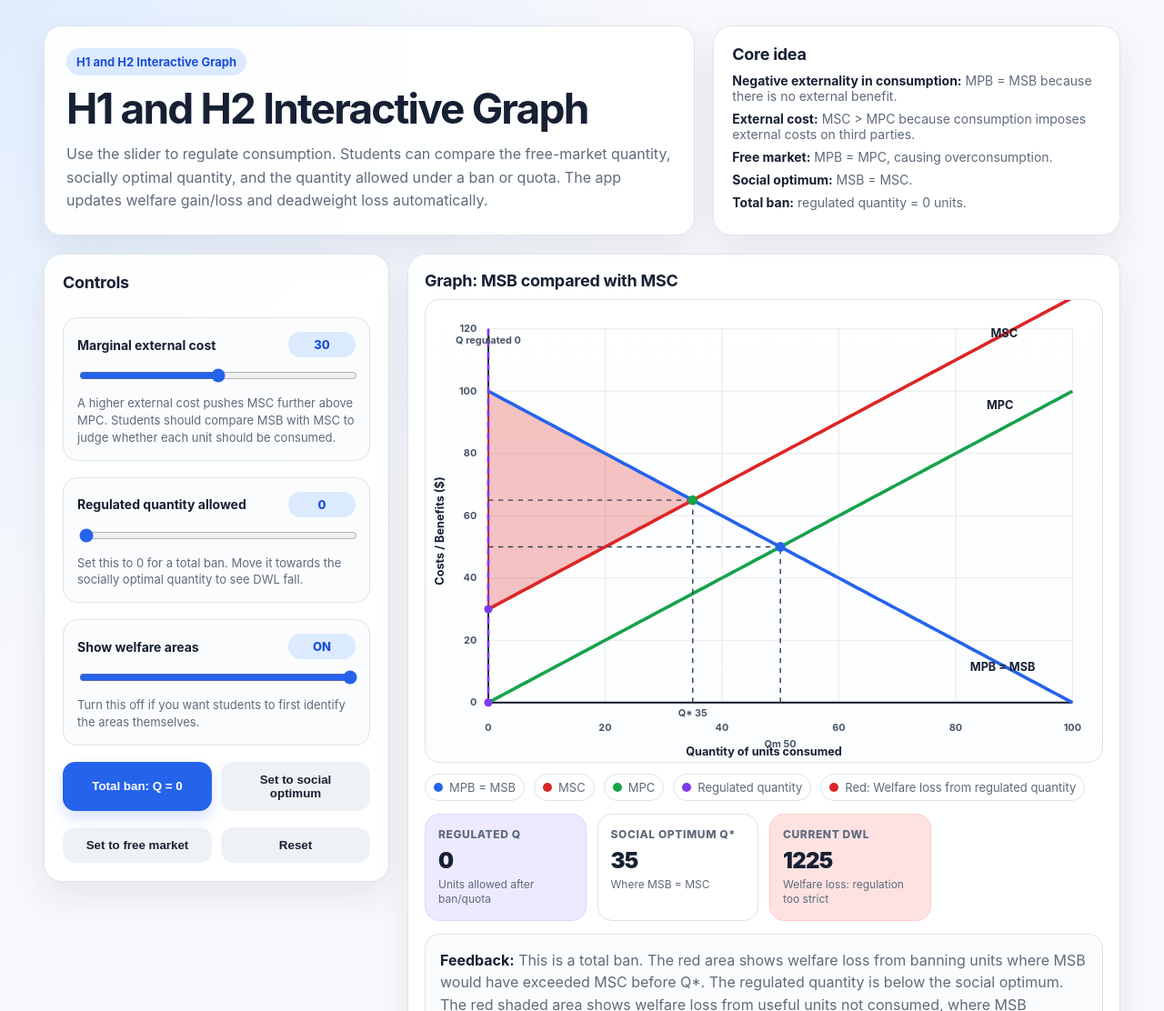
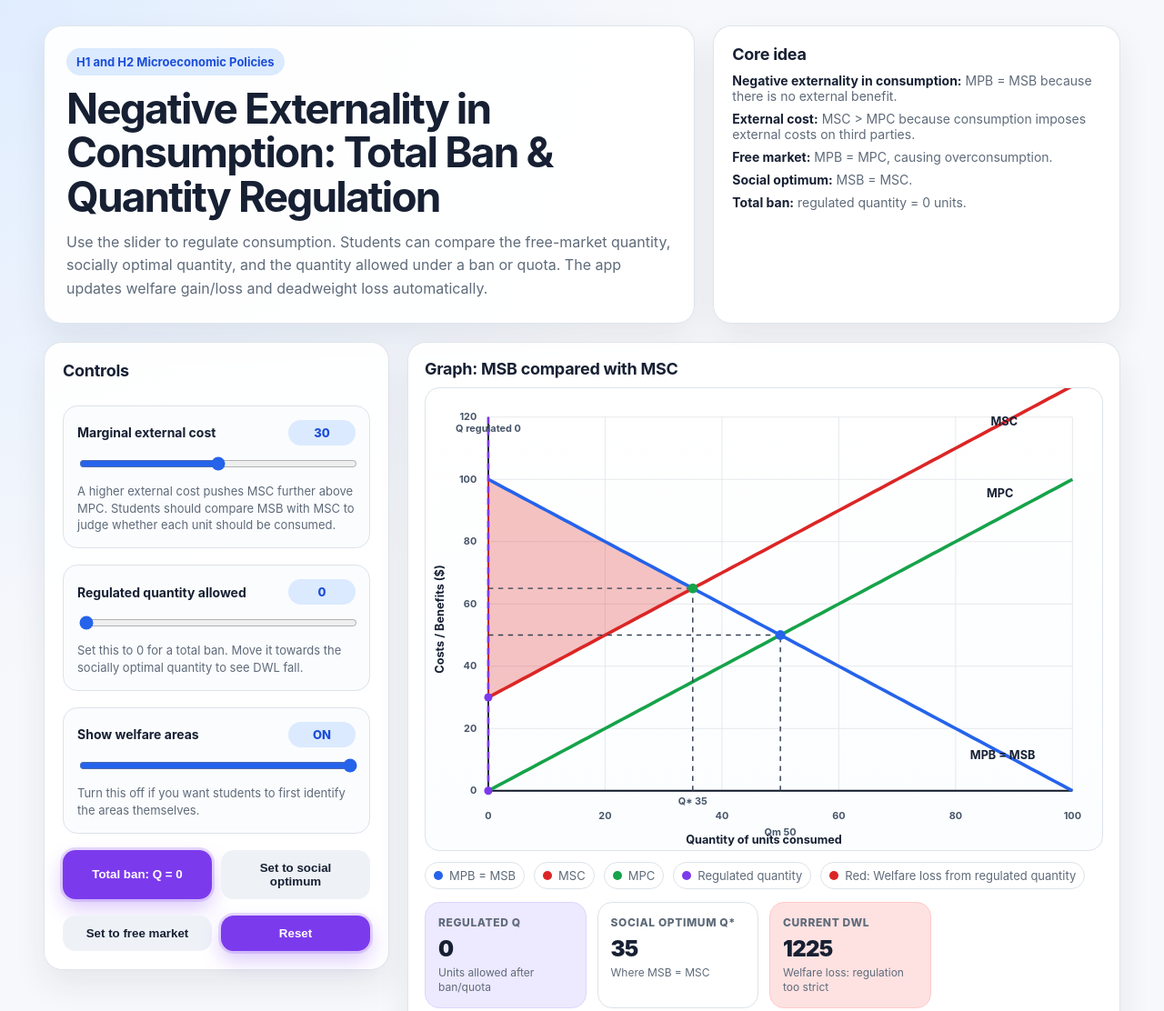
Before and after one commit to lyndonsajc/total-ban, a plain HTML site: page index.html in a window 1280 px wide. Shown: the top 1112 px of the page at 91% size. Drawn offline with Linux system fonts and the light colour scheme.

Commit message:
Update index.html

```diff
--- a/index.html
+++ b/index.html
@@ -189,6 +189,19 @@
       box-shadow: none;
     }
 
+    button.active {
+      color: #fff;
+      background: var(--purple);
+      box-shadow: 0 10px 22px rgba(124, 58, 237, 0.28);
+      outline: 3px solid rgba(124, 58, 237, 0.18);
+    }
+
+    button.secondary.active {
+      color: #fff;
+      background: var(--purple);
+      box-shadow: 0 10px 22px rgba(124, 58, 237, 0.28);
+    }
+
     .chart-card {
       padding: 18px;
     }
@@ -353,8 +366,8 @@
   <div class="page">
     <header>
       <section class="hero">
-        <div class="eyebrow">H1 and H2 Interactive Graph</div>
-        <h1>H1 and H2 Interactive Graph</h1>
+        <div class="eyebrow">H1 and H2 Microeconomic Policies</div>
+        <h1>Negative Externality in Consumption: Total Ban &amp; Quantity Regulation</h1>
         <p class="lead">
           Use the slider to regulate consumption. Students can compare the free-market quantity, socially optimal quantity, and the quantity allowed under a ban or quota. The app updates welfare gain/loss and deadweight loss automatically.
         </p>
@@ -581,8 +594,31 @@
       return { mec, qReg, qMarket, qOpt, freeMarketDWL, currentDWL, welfareChange };
     }
 
+    function updateActiveButtons() {
+      const { mec, qReg, qMarket, qOpt } = compute();
+      const buttons = [banBtn, optimalBtn, marketBtn, resetBtn];
+      buttons.forEach(btn => btn.classList.remove('active'));
+
+      if (qReg === 0) {
+        banBtn.classList.add('active');
+      }
+
+      if (Math.abs(qReg - Math.round(qOpt)) < 0.5) {
+        optimalBtn.classList.add('active');
+      }
+
+      if (Math.abs(qReg - qMarket) < 0.5) {
+        marketBtn.classList.add('active');
+      }
+
+      if (mec === 30 && qReg === 0 && showAreas.value === '1') {
+        resetBtn.classList.add('active');
+      }
+    }
+
     function draw() {
       const { mec, qReg, qMarket, qOpt, freeMarketDWL, currentDWL, welfareChange } = compute();
+      updateActiveButtons();
       externalCostValue.textContent = mec;
       regulatedQValue.textContent = qReg;
       showAreasValue.textContent = showAreas.value === '1' ? 'ON' : 'OFF';
```
